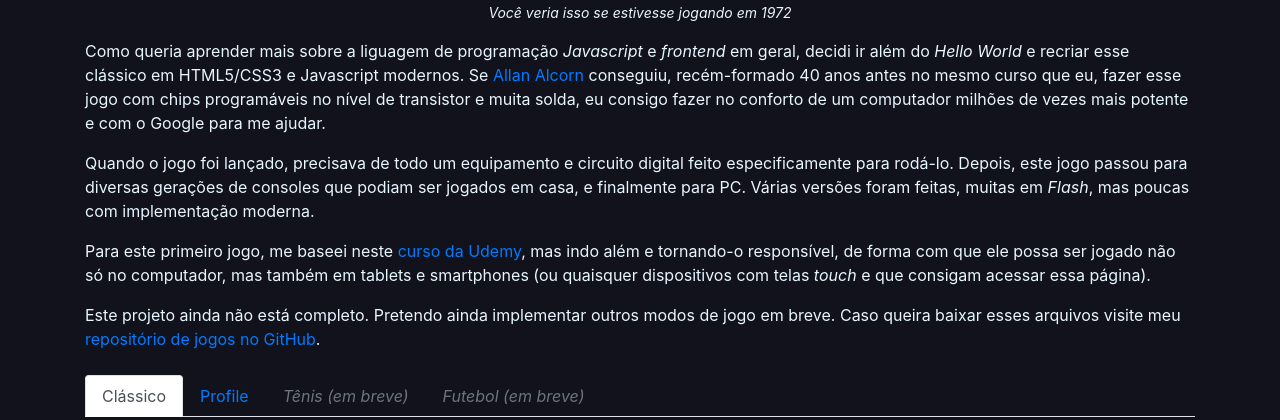
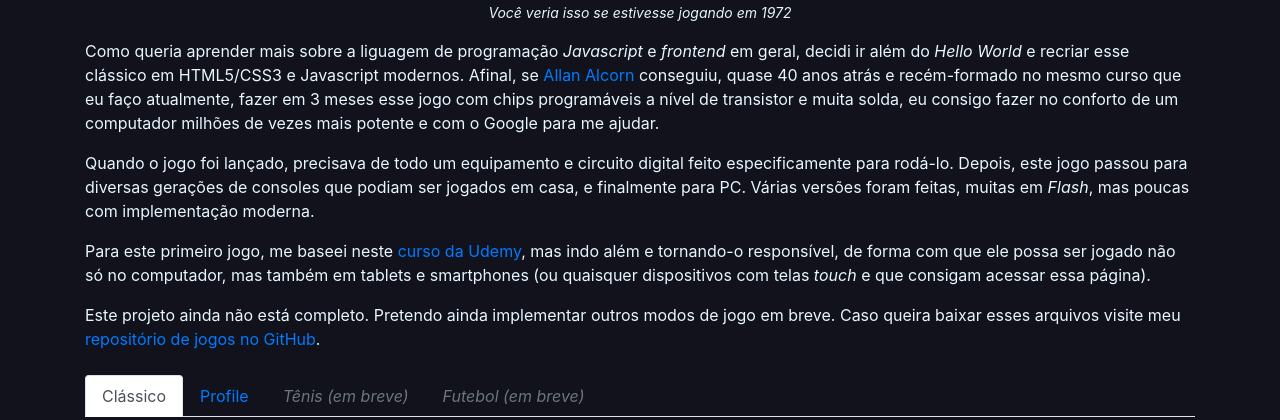
Before and after one commit to Lavedonio/site_lavedonio_django, a Django app: page /projetos/testing/ in a window 1280 px wide. Shown: the part 861-1281 px from the top of the page. Run offline with Django 3.2, Linux system fonts and the light colour scheme; some libraries are stand-ins or nearby versions; some web fonts are replaced.

Commit message:
Updated project text

```diff
--- a/projects/templates/projects/testing.html
+++ b/projects/templates/projects/testing.html
@@ -53,7 +53,7 @@
 					<p class="text-center mb-1"><img class="img-fluid sample-gif" src="https://upload.wikimedia.org/wikipedia/commons/6/62/Pong_Game_Test2.gif" alt="Jogo acontecendo no fliperama original"></p>
 					<p class="text-center img-description">Você veria isso se estivesse jogando em 1972</p>
 
-					<p class="article-content">Como queria aprender mais sobre a liguagem de programação <em>Javascript</em> e <em>frontend</em> em geral, decidi ir além do <em>Hello World</em> e recriar esse clássico em HTML5/CSS3 e Javascript modernos. Se <a href="https://en.wikipedia.org/wiki/Allan_Alcorn" target="_blank" rel="noopener noreferrer">Allan Alcorn</a> conseguiu, recém-formado 40 anos antes no mesmo curso que eu, fazer esse jogo com chips programáveis no nível de transistor e muita solda, eu consigo fazer no conforto de um computador milhões de vezes mais potente e com o Google para me ajudar.</p>
+					<p class="article-content">Como queria aprender mais sobre a liguagem de programação <em>Javascript</em> e <em>frontend</em> em geral, decidi ir além do <em>Hello World</em> e recriar esse clássico em HTML5/CSS3 e Javascript modernos. Afinal, se <a href="https://en.wikipedia.org/wiki/Allan_Alcorn" target="_blank" rel="noopener noreferrer">Allan Alcorn</a> conseguiu, quase 40 anos atrás e recém-formado no mesmo curso que eu faço atualmente, fazer em 3 meses esse jogo com chips programáveis a nível de transistor e muita solda, eu consigo fazer no conforto de um computador milhões de vezes mais potente e com o Google para me ajudar.</p>
 
 					<p class="article-content">Quando o jogo foi lançado, precisava de todo um equipamento e circuito digital feito especificamente para rodá-lo. Depois, este jogo passou para diversas gerações de consoles que podiam ser jogados em casa, e finalmente para PC. Várias versões foram feitas, muitas em <i>Flash</i>, mas poucas com implementação moderna.</p>
 
```
